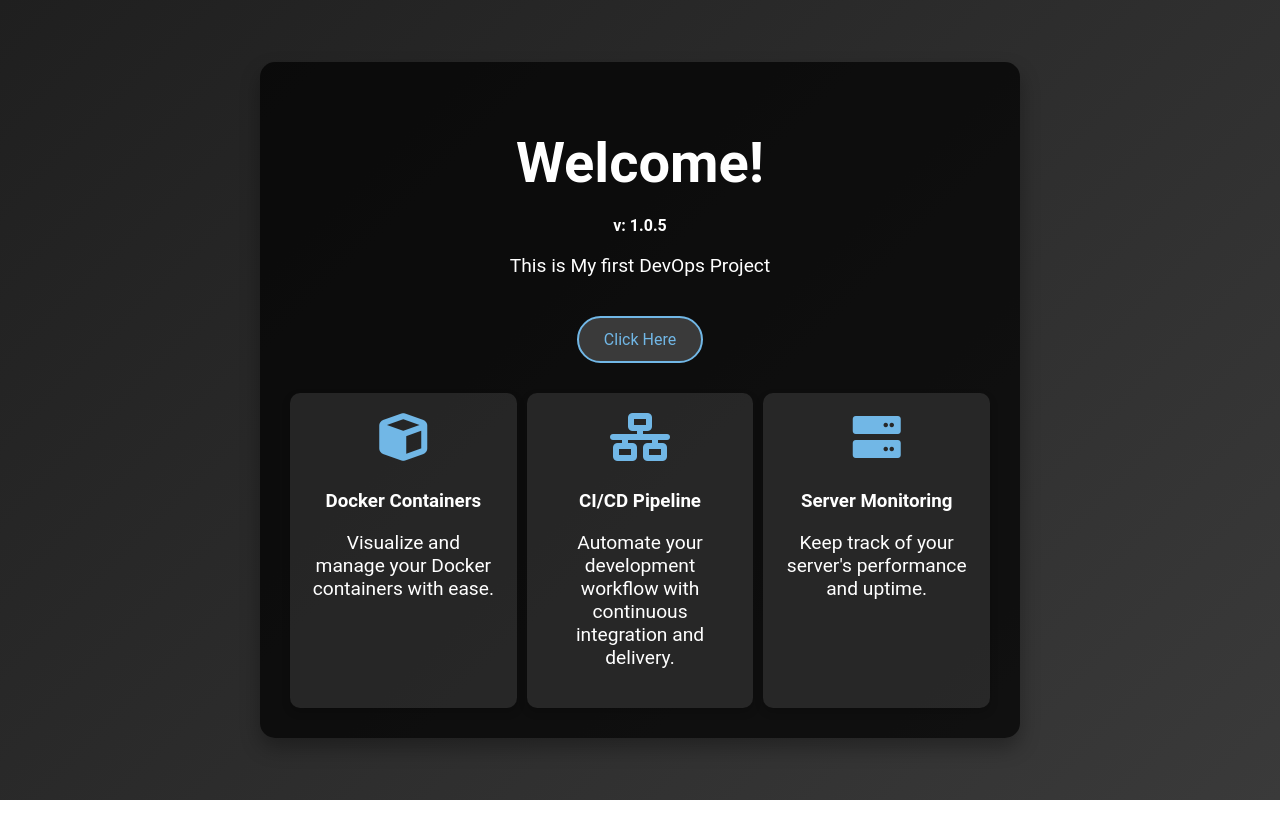
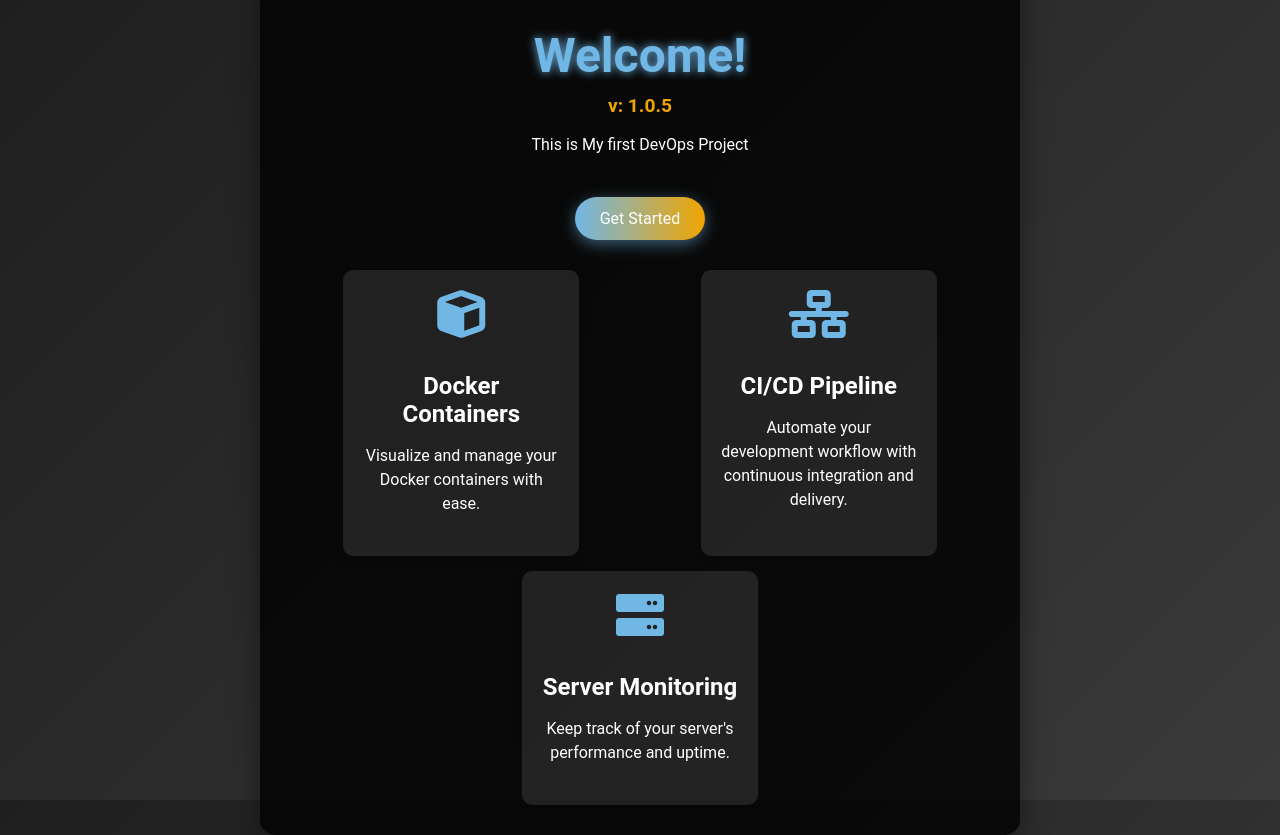
Before and after one commit to iamtejas23/docker-project-demo, a plain HTML site: page index.html in a window 1280 px wide. Before the commit the page ends 800 px from the top, so only its background shows below. Drawn offline with Linux system fonts and the light colour scheme.

Commit message:
Update index.html

```diff
--- a/index.html
+++ b/index.html
@@ -19,59 +19,88 @@
         }
         .container {
             text-align: center;
-            background: rgba(0, 0, 0, 0.7);
+            background: rgba(0, 0, 0, 0.8);
             padding: 30px;
             border-radius: 15px;
-            box-shadow: 0 10px 20px rgba(0, 0, 0, 0.3);
+            box-shadow: 0 10px 30px rgba(0, 0, 0, 0.4);
             width: 90%;
             max-width: 700px;
         }
         h1 {
-            font-size: 3.5em;
-            margin-bottom: 20px;
+            font-size: 3em;
+            margin-bottom: 10px;
+            color: #71b7e6;
+            text-shadow: 0 0 10px #71b7e6;
+        }
+        b {
+            font-size: 1.2em;
+            color: #f0a500;
         }
         p {
-            font-size: 1.2em;
+            font-size: 1.1em;
+            margin-bottom: 20px;
+            line-height: 1.5;
         }
         .btn {
             display: inline-block;
             padding: 12px 25px;
             margin-top: 20px;
-            background: #3a3a3a;
-            border: 2px solid #71b7e6;
+            background: linear-gradient(90deg, #71b7e6, #f0a500);
+            border: none;
             border-radius: 30px;
-            color: #71b7e6;
+            color: #fff;
             text-decoration: none;
             font-size: 1em;
-            transition: all 0.3s ease;
+            transition: all 0.4s ease;
+            box-shadow: 0 4px 15px rgba(113, 183, 230, 0.5);
         }
         .btn:hover {
-            background: #71b7e6;
-            color: #fff;
+            transform: scale(1.1);
+            box-shadow: 0 6px 20px rgba(113, 183, 230, 0.7);
         }
         .cards {
             display: flex;
             justify-content: space-around;
             margin-top: 30px;
-            gap: 10px;
+            gap: 15px;
+            flex-wrap: wrap;
         }
         .card {
             background: rgba(255, 255, 255, 0.1);
             border-radius: 10px;
             padding: 20px;
-            width: 30%;
+            width: 28%;
             box-shadow: 0 4px 8px rgba(0, 0, 0, 0.2);
-            transition: transform 0.3s ease;
+            transition: transform 0.3s ease, box-shadow 0.3s ease;
+            text-align: center;
+            position: relative;
+            overflow: hidden;
         }
         .card:hover {
-            transform: translateY(-10px);
+            transform: translateY(-10px) scale(1.05);
+            box-shadow: 0 8px 15px rgba(113, 183, 230, 0.5);
         }
         .icon {
             font-size: 3em;
             margin-bottom: 10px;
             color: #71b7e6;
+            transition: color 0.3s ease;
+        }
+        .card:hover .icon {
+            color: #f0a500;
+        }
+        h3 {
+            font-size: 1.5em;
+            margin-bottom: 10px;
+        }
+        p {
+            font-size: 1em;
+            line-height: 1.5;
         }
         @media (max-width: 768px) {
+            h1 {
+                font-size: 2.5em;
+            }
             .cards {
                 flex-direction: column;
                 align-items: center;
@@ -81,6 +110,21 @@
                 margin-bottom: 20px;
             }
         }
+        @media (max-width: 480px) {
+            h1 {
+                font-size: 2em;
+            }
+            p {
+                font-size: 0.9em;
+            }
+            .btn {
+                padding: 10px 20px;
+                font-size: 0.9em;
+            }
+            .icon {
+                font-size: 2.5em;
+            }
+        }
     </style>
 </head>
 <body>
@@ -88,7 +132,7 @@
         <h1>Welcome!</h1>
         <b>v: 1.0.5</b>
         <p>This is My first DevOps Project</p>
-        <a href="#" class="btn">Click Here</a>
+        <a href="#" class="btn">Get Started</a>
         <div class="cards">
             <div class="card">
                 <i class="fas fa-cube icon"></i>
```
